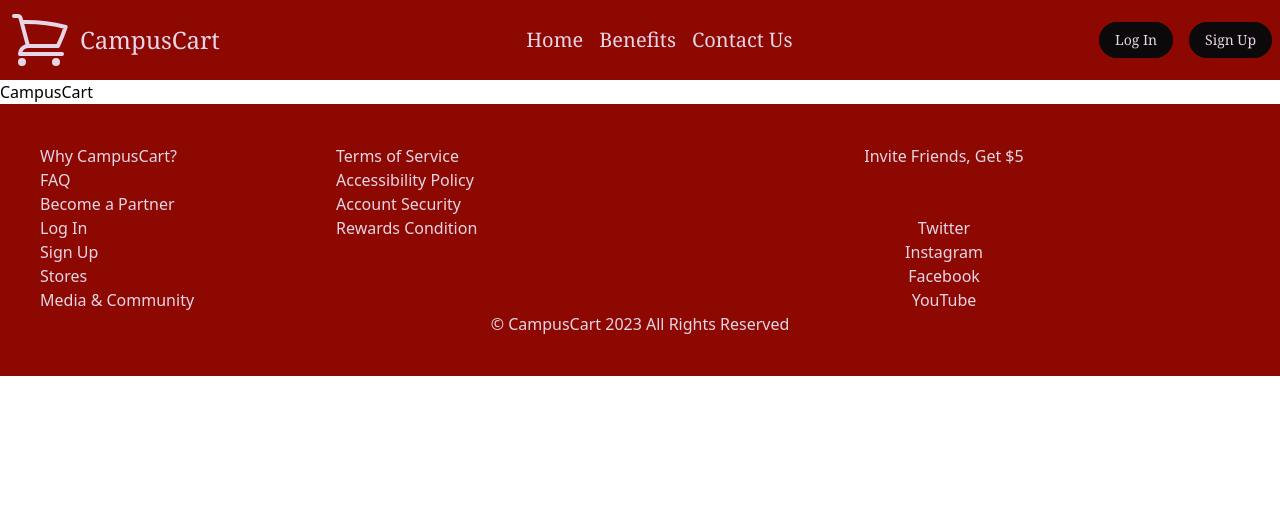
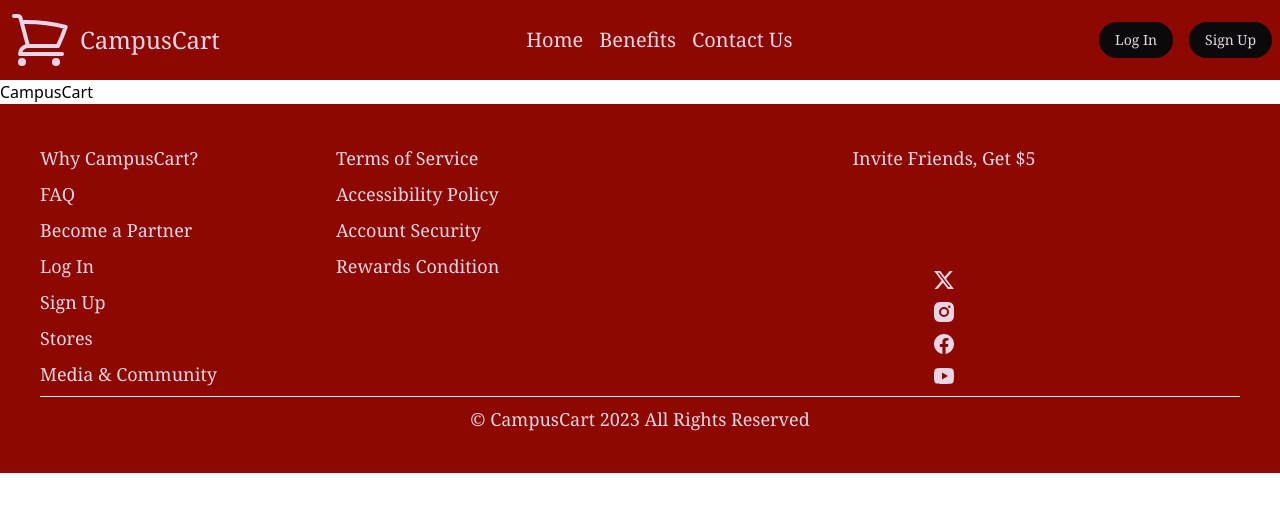
Before and after one commit to hamitsehjal/CampusCart-FRONTEND, a Next.js app: page / in a window 1280 px wide. Shown: the top 512 px of the page. Built offline with nearby package versions, Linux system fonts and the light colour scheme.

Commit message:
Add Link, Social Icons, and  fixed Text formatting

```diff
--- a/src/components/footer.jsx
+++ b/src/components/footer.jsx
@@ -1,51 +1,57 @@
 // This is the Footer Component of CampusCart
-import { ShoppingCartIcon } from '@heroicons/react/24/outline';
 import Link from 'next/link';
+import { RiInstagramFill, RiTwitterXFill, RiFacebookCircleFill, RiYoutubeFill } from 'react-icons/ri'
 export default function Footer() {
     return (
-        <div className=" bg-campus-red flex flex-col text-campus-background p-2 md:p-4 lg:p-10">
+        <div className=" bg-campus-red flex flex-col text-campus-background text-lg font-noto_serif p-2 md:p-4 lg:p-10">
             {/* Helpful Links and Resources*/}
             <div className="grid grid-cols-2 gap-2 md:gap-4 justify-items-stretch">
                 <div className="flex flex-col md:flex-row ">
 
                     {/* Quick Links */}
                     <div className='flex-1'>
-                        <ul>
-                            <li>Why CampusCart?</li>
-                            <li>FAQ</li>
-                            <li>Become a Partner</li>
-                            <li>Log In</li>
-                            <li>Sign Up</li>
-                            <li>Stores</li>
-                            <li>Media & Community</li>
-                        </ul>
+                        <div className='flex flex-col gap-2'>
+                            <Link href='#'>Why CampusCart?</Link>
+                            <Link href='#'>FAQ</Link>
+                            <Link href='#'>Become a Partner</Link>
+                            <Link href='#'>Log In</Link>
+                            <Link href='#'>Sign Up</Link>
+                            <Link href='#'>Stores</Link>
+                            <Link href='#'>Media & Community</Link>
+                        </div>
                     </div>
                     {/* Legal and Compliance */}
-                    <div className='flex-1 mt-2 md:mt-0'>
-                        <ul>
-                            <li>Terms of Service</li>
-                            <li>Accessibility Policy</li>
-                            <li>Account Security</li>
-                            <li>Rewards Condition</li>
-                        </ul>
+                    <div className='flex-1 mt-4 pt-2 md:mt-0 md:pt-0'>
+                        <div className='flex flex-col gap-2 text-xs md:text-lg'>
+                            <Link href='#'>Terms of Service</Link>
+                            <Link href='#'>Accessibility Policy</Link>
+                            <Link href='#'>Account Security</Link>
+                            <Link href='#'>Rewards Condition</Link>
+                        </div>
                     </div>
                 </div>
                 {/* Social Links */}
-                <div className='flex flex-col md:justify-between text-center'>
+                <div className='flex flex-col  md:justify-between text-center'>
                     <div>
                         <p>Invite Friends, Get $5</p>
                     </div>
-                    <div>
-                        <ul>
-                            <li>Twitter</li>
-                            <li>Instagram</li>
-                            <li>Facebook</li>
-                            <li>YouTube</li>
-                        </ul>
+                    <div className='flex flex-col gap-2 mt-2 md:mt-0 items-center'>
+                        <Link href='#'>
+                            <RiTwitterXFill className='h-6 w-6 ' />
+                        </Link>
+                        <Link href='#'>
+                            <RiInstagramFill className='h-6 w-6 ' />
+                        </Link>
+                        <Link href='#'>
+                            <RiFacebookCircleFill className='h-6 w-6 ' />
+                        </Link>
+                        <Link href='#'>
+                            <RiYoutubeFill className='h-6 w-6 ' />
+                        </Link>
                     </div>
                 </div>
             </div>
-            <hr className='my-1 md:hidden' />
+            <hr className='my-2' />
             <div className="flex flex-row justify-center">
                 {/*Copyright  */}
                 <div>
```
